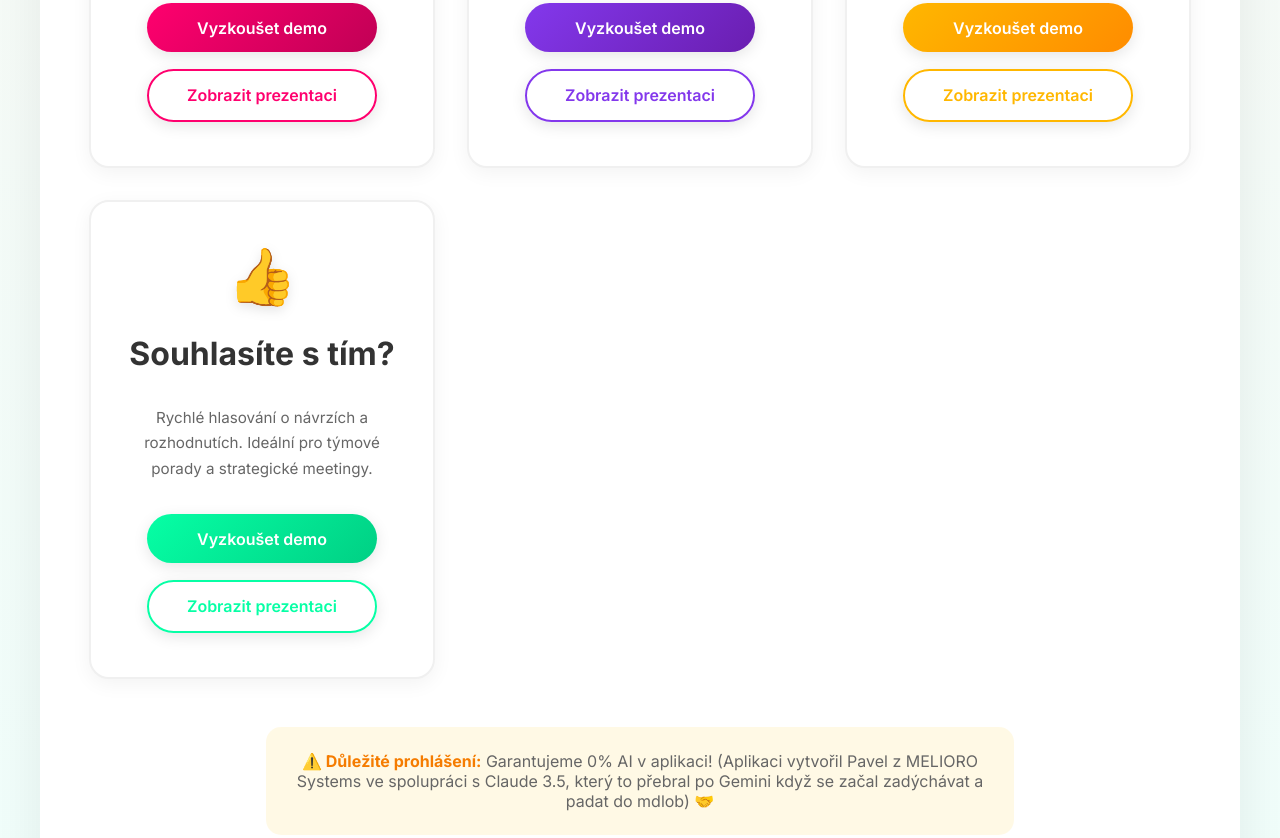
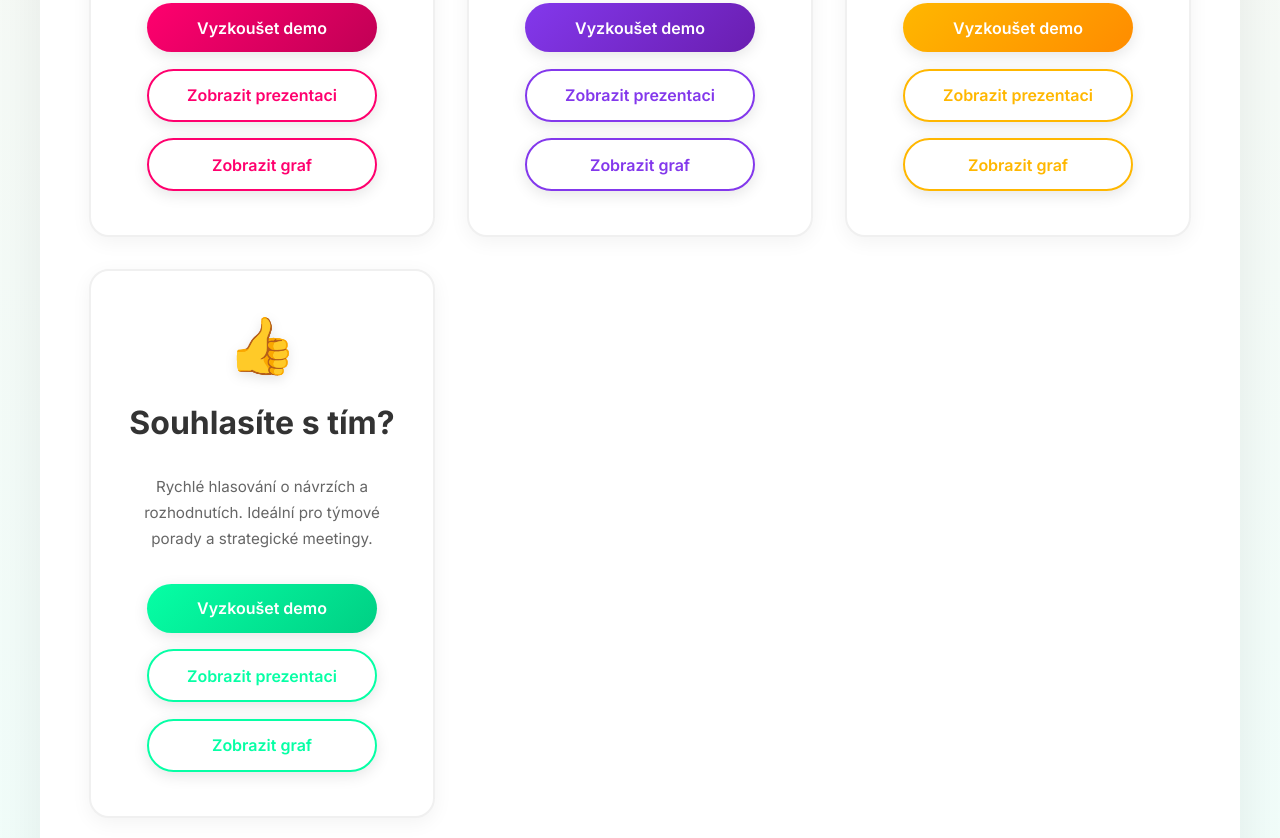
Before and after one commit to MELIORO-systems/demo-event-echo, a plain HTML site: page index.html in a window 1280 px wide. Shown: the part 4200-5038 px from the top of the page. Drawn offline with Linux system fonts and the light colour scheme.

Commit message:
Update index.html

```diff
--- a/index.html
+++ b/index.html
@@ -243,34 +243,20 @@
         }
 
         .demo-button-secondary {
-            background: transparent;
+            background: white;
             color: var(--card-color);
             border: 2px solid var(--card-color);
             margin-top: 0.8rem;
             position: relative;
             overflow: hidden;
-            z-index: 1;
-        }
-
-        .demo-button-secondary::before {
-            content: '';
-            position: absolute;
-            top: 0;
-            left: -100%;
-            width: 100%;
-            height: 100%;
-            background: var(--card-gradient);
-            transition: left 0.3s ease;
-            z-index: -1;
-        }
-
-        .demo-button-secondary:hover::before {
-            left: 0;
+            transition: all 0.3s ease;
         }
 
         .demo-button-secondary:hover {
+            background: var(--card-color);
             color: white;
-            border-color: transparent;
+            transform: translateY(-3px);
+            box-shadow: 0 8px 25px rgba(0,0,0,0.15);
         }
 
         .footer {
@@ -1040,6 +1026,7 @@
                     </div>
                     <a href="app/index.html?config=mood" class="demo-button" target="_blank">Vyzkoušet demo</a>
                     <a href="app/zobraz-kod.html?config=mood" class="demo-button demo-button-secondary" target="_blank">Zobrazit prezentaci</a>
+                    <a href="app/zobraz-graf.html?config=mood" class="demo-button demo-button-secondary" target="_blank">Zobrazit graf</a>
                 </div>
 
                 <div class="demo-card understanding">
@@ -1050,6 +1037,7 @@
                     </div>
                     <a href="app/index.html?config=understanding" class="demo-button" target="_blank">Vyzkoušet demo</a>
                     <a href="app/zobraz-kod.html?config=understanding" class="demo-button demo-button-secondary" target="_blank">Zobrazit prezentaci</a>
+                    <a href="app/zobraz-graf.html?config=understanding" class="demo-button demo-button-secondary" target="_blank">Zobrazit graf</a>
                 </div>
 
                 <div class="demo-card preference">
@@ -1060,6 +1048,7 @@
                     </div>
                     <a href="app/index.html?config=preference" class="demo-button" target="_blank">Vyzkoušet demo</a>
                     <a href="app/zobraz-kod.html?config=preference" class="demo-button demo-button-secondary" target="_blank">Zobrazit prezentaci</a>
+                    <a href="app/zobraz-graf.html?config=preference" class="demo-button demo-button-secondary" target="_blank">Zobrazit graf</a>
                 </div>
 
                 <div class="demo-card agreement">
@@ -1070,6 +1059,7 @@
                     </div>
                     <a href="app/index.html?config=agreement" class="demo-button" target="_blank">Vyzkoušet demo</a>
                     <a href="app/zobraz-kod.html?config=agreement" class="demo-button demo-button-secondary" target="_blank">Zobrazit prezentaci</a>
+                    <a href="app/zobraz-graf.html?config=agreement" class="demo-button demo-button-secondary" target="_blank">Zobrazit graf</a>
                 </div>
             </div>
 
```
